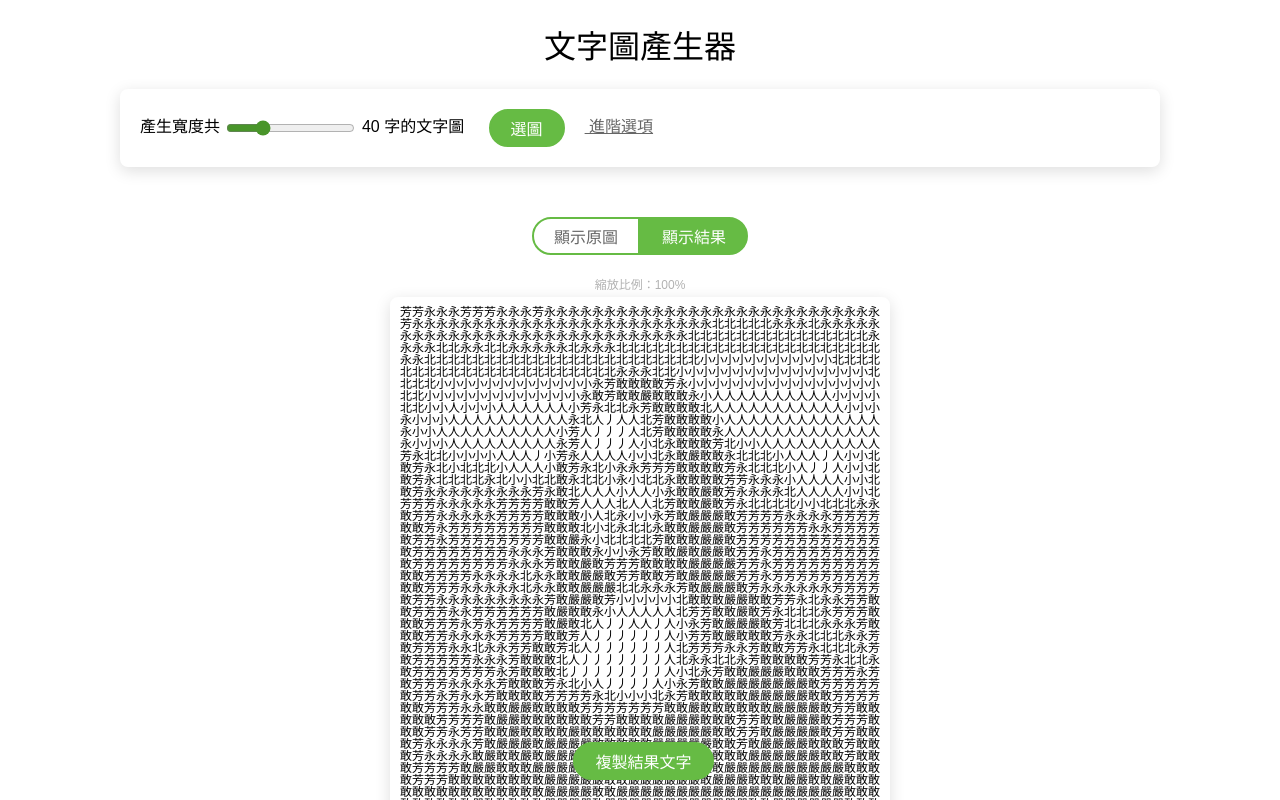
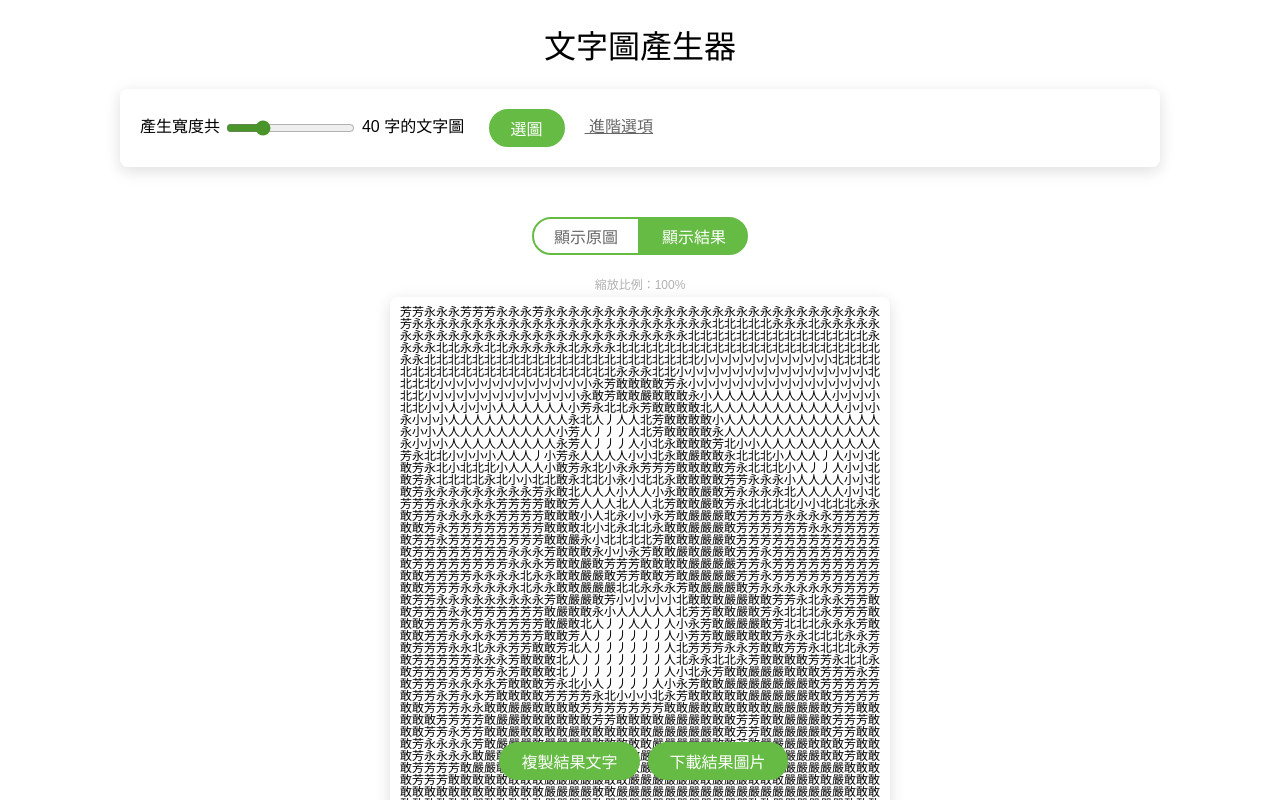
Before and after one commit to boggyjan/asciiart, a Vue app: page / in a window 1280 px wide. Shown: the top 800 px of the page. Built offline with nearby package versions, Linux system fonts and the light colour scheme.

Commit message:
add download btn

```diff
--- a/package.json
+++ b/package.json
@@ -2,7 +2,7 @@
   "name": "kanjiart",
   "version": "0.0.0",
   "scripts": {
-    "dev": "vite",
+    "dev": "vite --host 0.0.0.0",
     "build": "vite build",
     "preview": "vite preview --port 4173",
     "lint": "eslint . --ext .vue,.js,.jsx,.cjs,.mjs --fix --ignore-path .gitignore"
--- a/src/App.vue
+++ b/src/App.vue
@@ -132,6 +132,12 @@
         >
           {{ copyBtnText }}
         </button>
+        <button
+          type="button"
+          @click="downloadResultImage()"
+        >
+          {{ downloadBtnText }}
+        </button>
       </div>
     </div>
 
@@ -146,6 +152,12 @@ const copyBtnTextType = {
   normal: '複製結果文字',
   success: '複製完成！'
 }
+
+const downloadBtnTextType = {
+  normal: '下載結果圖片',
+  success: '下載完成！'
+}
+
 export default {
   data () {
     return {
@@ -159,6 +171,7 @@ export default {
       windowWidth: 320,
 
       copyBtnText: copyBtnTextType.normal,
+      downloadBtnText: downloadBtnTextType.normal,
       advancedOptionsVisible: false
     }
   },
@@ -286,9 +299,62 @@ export default {
       document.execCommand('copy')
       this.$refs.resultTextArea.blur()
 
+      // btn text
       this.copyBtnText = copyBtnTextType.success
       setTimeout(() => {
         this.copyBtnText = copyBtnTextType.normal
+      }, 2000)
+    },
+
+    downloadResultImage () {
+      const downloadCanvas = document.createElement('canvas')
+      // 20 is font size
+      // 40 is margin
+      const resultTextArr = this.resultText.split('\n')
+      const canvasWidth = this.widthTextLength * 20 + 40
+      const canvasHeight = (resultTextArr.length - 1) * 20 + 40
+      downloadCanvas.width = canvasWidth
+      downloadCanvas.height = canvasHeight
+      const ctx = downloadCanvas.getContext('2d')
+
+      // draw bg
+      ctx.fillStyle = 'white'
+      ctx.fillRect(0, 0, canvasWidth, canvasHeight)
+
+      // draw text
+      ctx.fillStyle = 'black'
+      ctx.font = '20px sans-serif'
+      resultTextArr.forEach((line, idx) => {
+        ctx.fillText(line, 20, idx * 20 + 40)
+      })
+
+      // download
+      downloadCanvas.toBlob(blob => {
+        const a = document.createElement('a')
+        const name = blob.name || 'download'
+        a.download = name
+        a.rel = 'noopener'
+
+        if (typeof blob === 'string') {
+          a.href = blob
+          a.dispatchEvent(new MouseEvent('click'))
+        } else {
+          a.href = URL.createObjectURL(blob)
+
+          setTimeout(function () {
+            URL.revokeObjectURL(a.href)
+          }, 4E4) // 40s
+
+          setTimeout(function () {
+            a.dispatchEvent(new MouseEvent('click'))
+          }, 0)
+        }
+      }, 'image/jpeg', 0.8)
+
+      // btn text
+      this.downloadBtnText = downloadBtnTextType.success
+      setTimeout(() => {
+        this.downloadBtnText = downloadBtnTextType.normal
       }, 2000)
     },
 
@@ -519,6 +585,10 @@ body {
         height: 1px;
         opacity: 0;
       }
+
+      button {
+        margin: 0 4px;
+      }
     }
   }
 }
```
Also changed, not shown: 5 other files (tests, documents, lock files or other folders).
